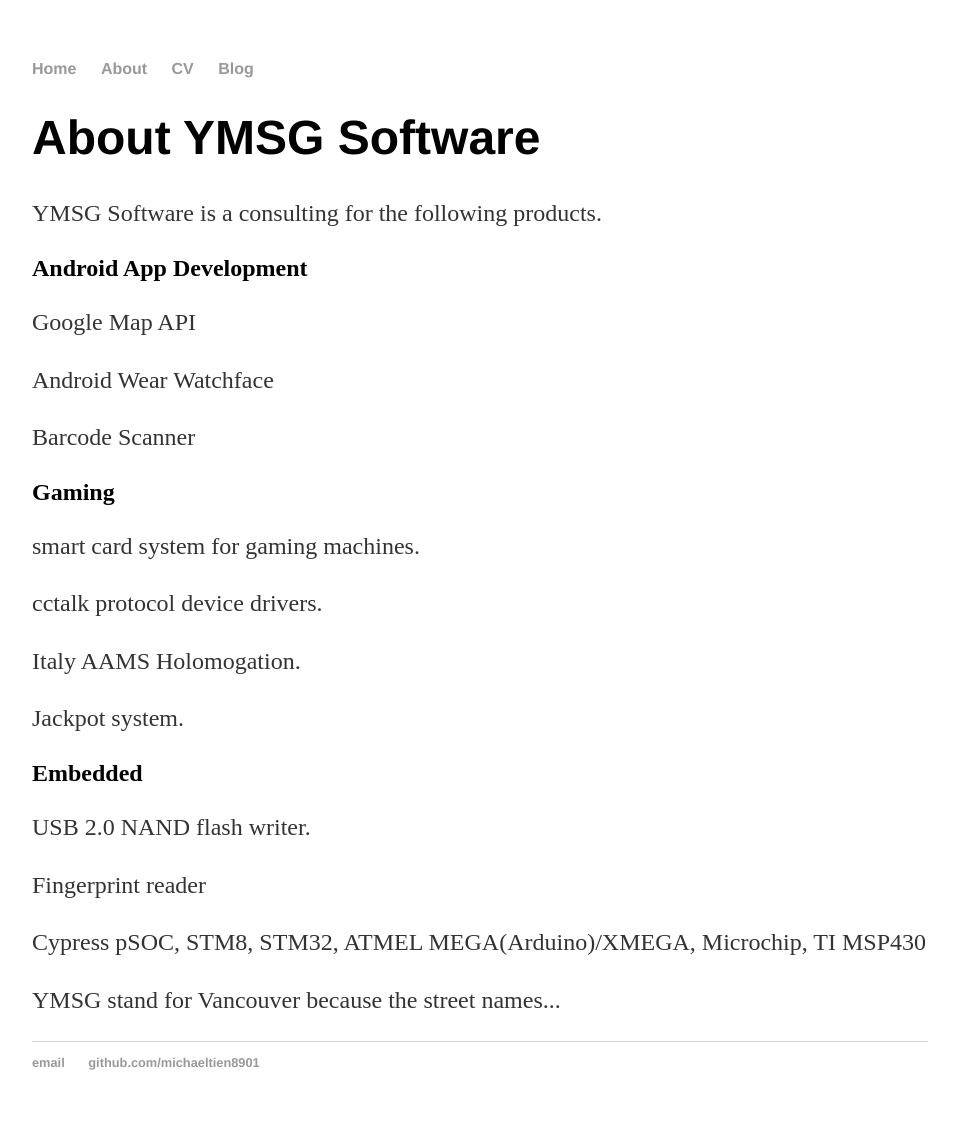
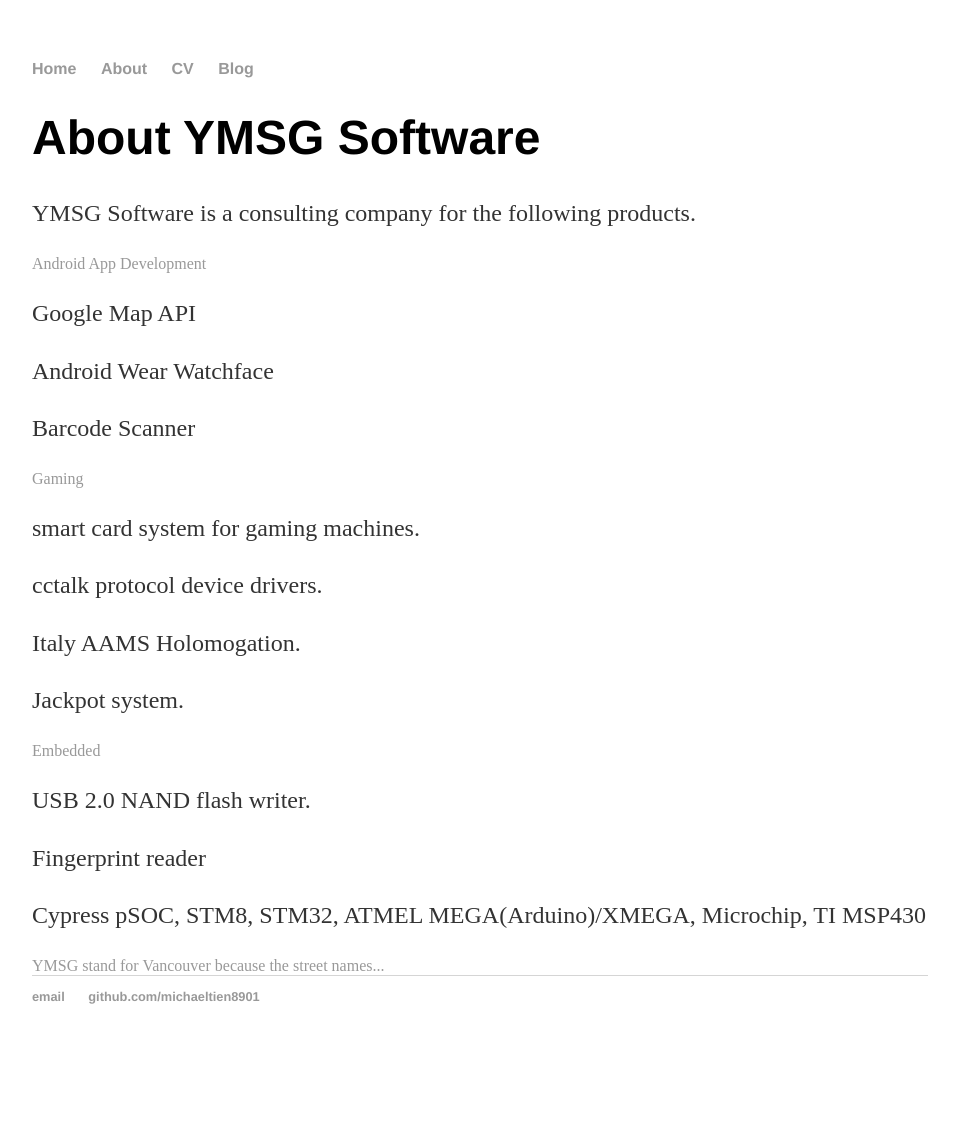
Before and after one commit to ymsgsoft/ymsgsoft.github.io, a Jekyll site: the page built from about/index.html, in a window 1280 px wide. Shown: the whole page, without its empty margins (160-1119 px from the left). Built offline with Jekyll 4.4.1, drawn with Linux system fonts in a browser that asks for light colours; after the commit the page ends 1064 px from its top, so only the background shows below that.

Commit message:
Update index.html

```diff
--- a/about/index.html
+++ b/about/index.html
@@ -4,22 +4,22 @@
 ---
 <div class="blurb">
 	<h1>About YMSG Software</h1>
-	<p>YMSG Software is a consulting for the following products. </p>
-	<h2>Android App Development</h2>
+	<p>YMSG Software is a consulting company for the following products. </p>
+	<a>Android App Development</a>
 	<p>Google Map API</p>
 	<p>Android Wear Watchface</p>
 	<p>Barcode Scanner</p>
 
-	<h2>Gaming</h2>
+	<a>Gaming</a>
 	<p>smart card system for gaming machines.</p>
 	<p>cctalk protocol device drivers.</p>
 	<p>Italy AAMS Holomogation.</p>
 	<p>Jackpot system.</p>
 
-	<h2>Embedded</h2>
+	<a>Embedded</a>
 	<p>USB 2.0 NAND flash writer.</p>
 	<p>Fingerprint reader</p>
 	<p>Cypress pSOC, STM8, STM32, ATMEL MEGA(Arduino)/XMEGA, Microchip, TI MSP430</p>
 
-	<p>YMSG stand for Vancouver because the street names...</a></p>
+	<a>YMSG stand for Vancouver because the street names...</a>
 </div><!-- /.blurb -->
```
